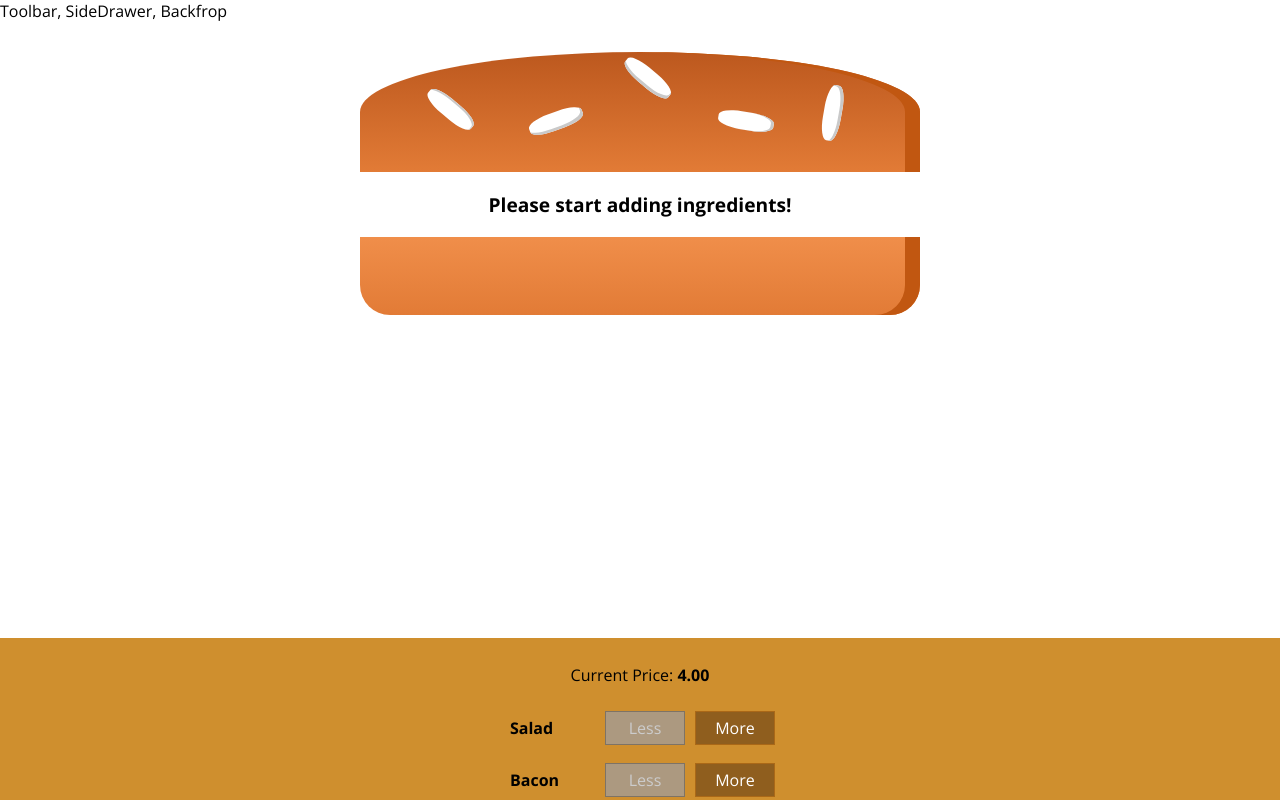
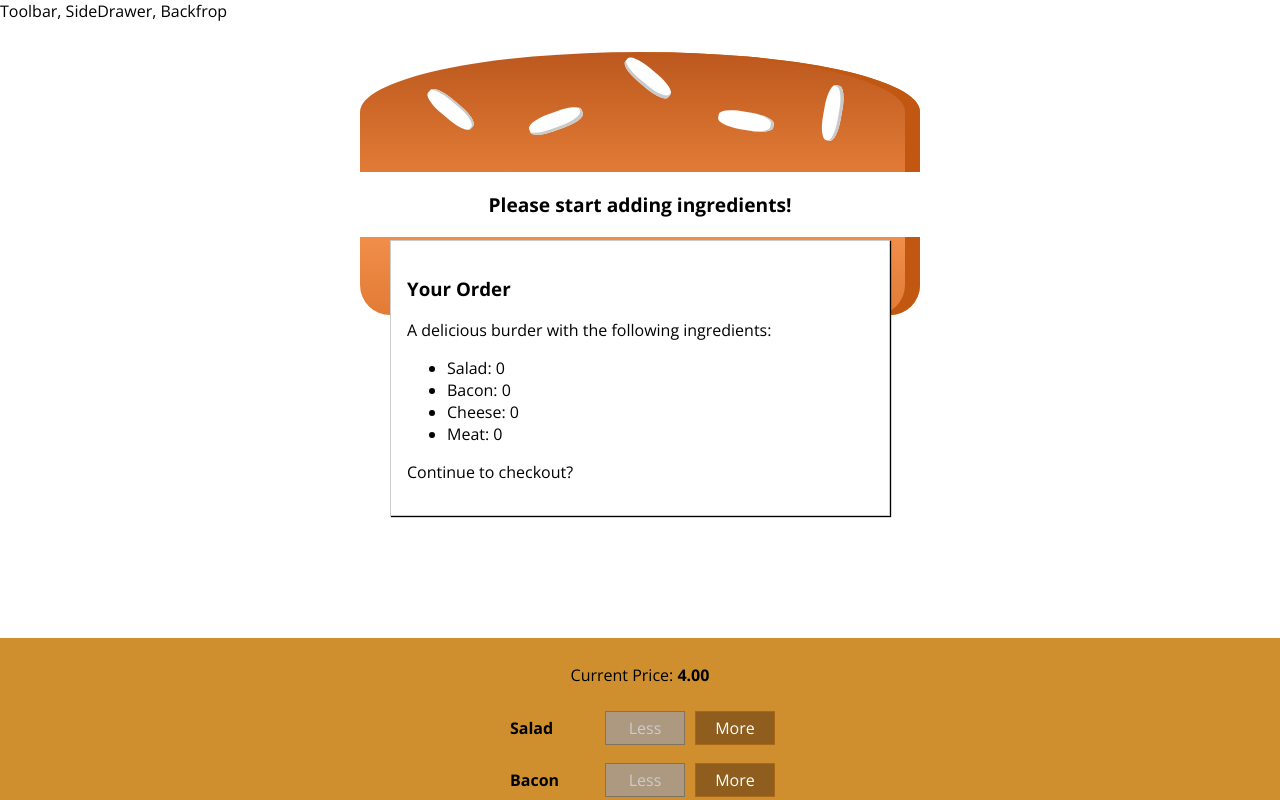
Before and after one commit to NicolasDesc/burger-builder, a React app: page / in a window 1280 px wide. Shown: the top 800 px of the page. Built offline with nearby package versions, Linux system fonts and the light colour scheme.

Commit message:
Creating the order summary modal

```diff
--- /dev/null
+++ b/src/components/Burger/OrderSummary/OrderSummary.js
@@ -0,0 +1,27 @@
+import React from 'react';
+
+import Aux from '../../../hoc/Aux';
+
+const orderSummary = (props) => {
+    const ingredientSummary = Object.keys(props.ingredients)
+        .map(igKey => {
+            return (
+                <li key={igKey}>
+                    <span style={{ textTransform: 'capitalize' }}>{igKey}</span>: {props.ingredients[igKey]}
+                </li>
+            );
+        });
+
+    return (
+        <Aux>
+            <h3>Your Order</h3>
+            <p>A delicious burder with the following ingredients:</p>
+            <ul>
+                {ingredientSummary}
+            </ul>
+            <p>Continue to checkout?</p>
+        </Aux>
+    );
+};
+
+export default orderSummary;
--- /dev/null
+++ b/src/components/UI/Modal/Modal.js
@@ -0,0 +1,11 @@
+import React from 'react';
+
+import classes from './Modal.module.css';
+
+const modal = (props) => (
+    <div className={classes.Modal}>
+        {props.children}
+    </div>
+);
+
+export default modal;
--- /dev/null
+++ b/src/components/UI/Modal/Modal.module.css
@@ -0,0 +1,20 @@
+.Modal {
+    position: fixed;
+    z-index: 500;
+    background-color: white;
+    width: 70%;
+    border: 1px solid #ccc;
+    box-shadow: 1px 1px 1px black;
+    padding: 16px;
+    left: 15%;
+    top: 30%;
+    box-sizing: border-box;
+    transition: all 0.3s ease-out;
+}
+
+@media (min-width: 600px) {
+    .Modal {
+        width: 500px;
+        left: calc(50% - 250px);
+    }
+}
--- a/src/containers/BurgerBuilder/BurgerBuilder.js
+++ b/src/containers/BurgerBuilder/BurgerBuilder.js
@@ -3,6 +3,8 @@
 import Aux from "../../hoc/Aux";
 import Burger from '../../components/Burger/Burger';
 import BuildControls from "../../components/Burger/BuildControls/BuildControls";
+import Modal from "../../components/UI/Modal/Modal";
+import OrderSummary from '../../components/Burger/OrderSummary/OrderSummary';
 
 const INGREDIENT_PRICES = {
     salad: 0.5,
@@ -85,6 +87,9 @@
 
         return (
             <Aux>
+                <Modal>
+                    <OrderSummary ingredients={this.state.ingredients} />
+                </Modal>
                 <Burger ingredients={this.state.ingredients} />
                 <BuildControls
                     ingredientAdded={this.addIngredientHandler}
```
Also changed, not shown: src/components/UI/Backdrop/Backdrop.js (added).
